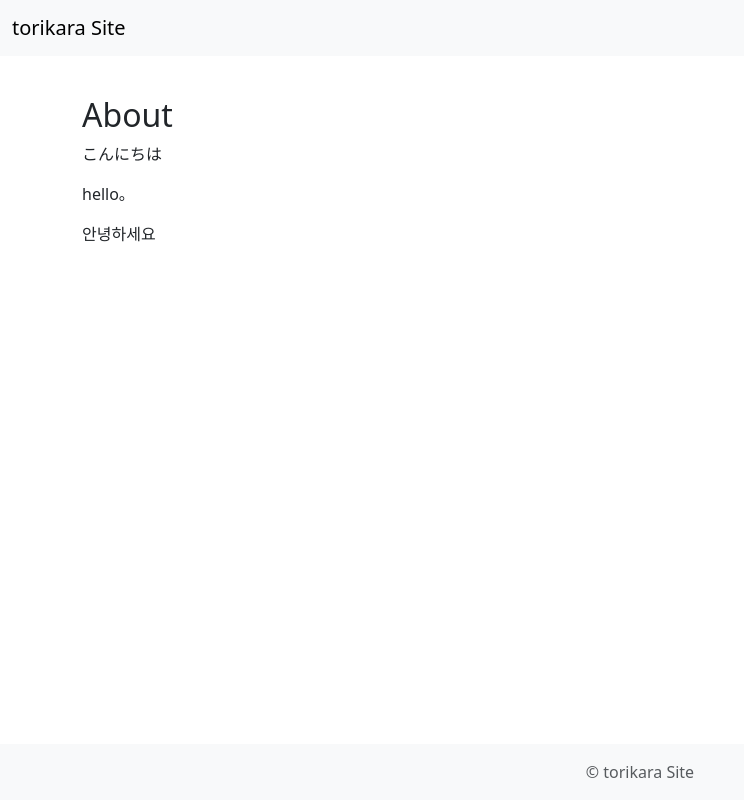
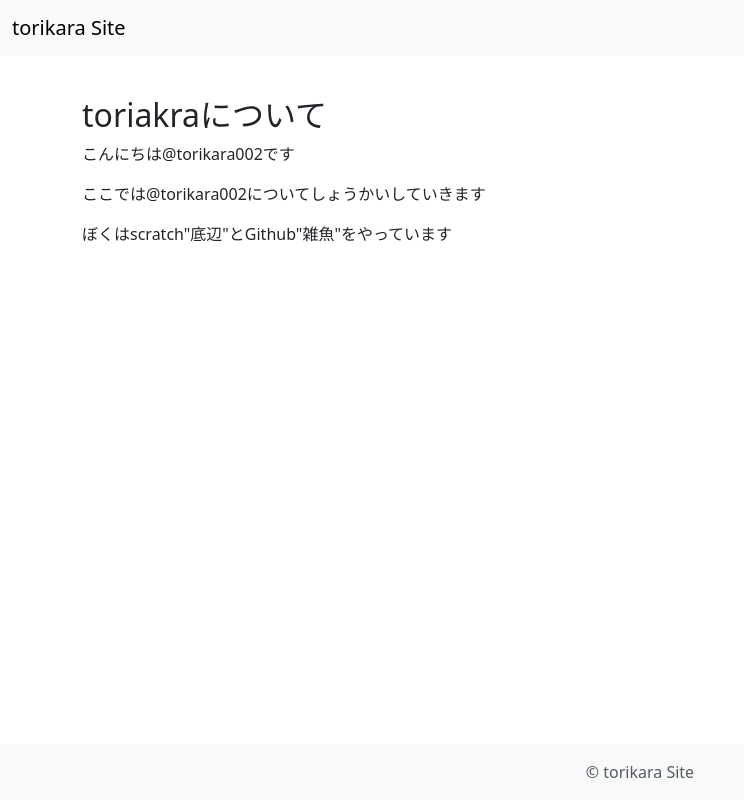
Before and after one commit to 5min-6min/-5min-.github.io, a plain HTML site: page about.html in a window 1280 px wide. Shown: the whole page, without its empty margins (0-744 px from the left). Drawn offline with nearby package versions, Linux system fonts and the light colour scheme.

Commit message:
詳しくは.html

```diff
--- a/about.html
+++ b/about.html
@@ -19,10 +19,11 @@
 <main>
     <div class="container mt-5 py-5">
         <div class="row">
-            <h2>About</h2>
-            <p>こんにちは</p>
-            <p>hello。</p>
-            <p>안녕하세요</p>
+            <h2>toriakraについて</h2>
+            <p>こんにちは@torikara002です</p>
+            <p>ここでは@torikara002についてしょうかいしていきます</p>
+            <p>ぼくはscratch"底辺"とGithub"雑魚"をやっています</p>
+            <p></p>
         </div>
     </div>
 </main>
```
